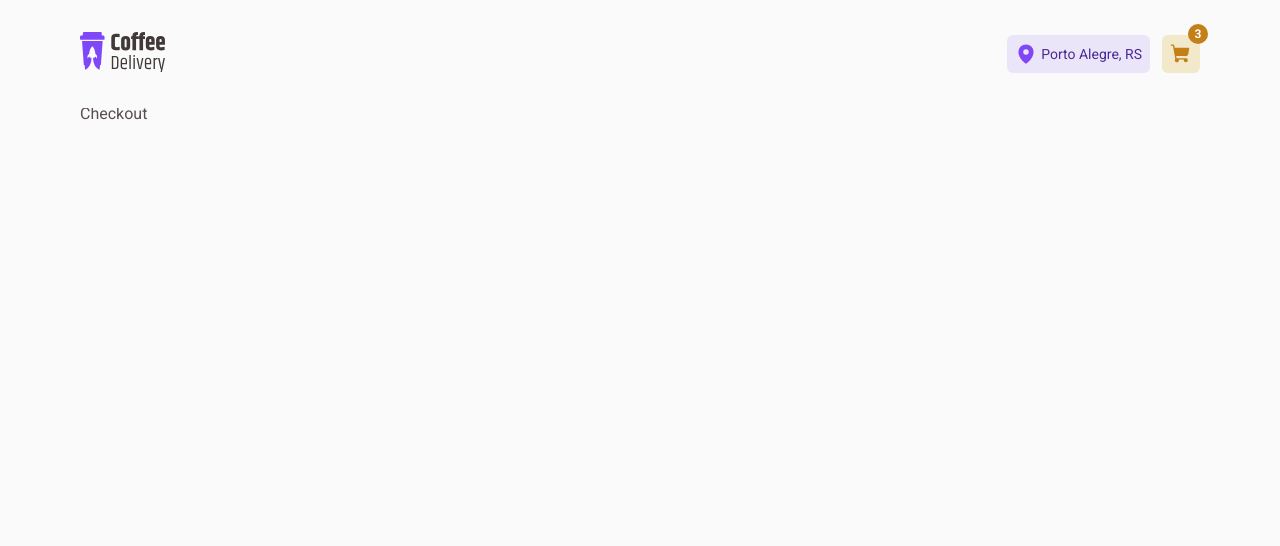
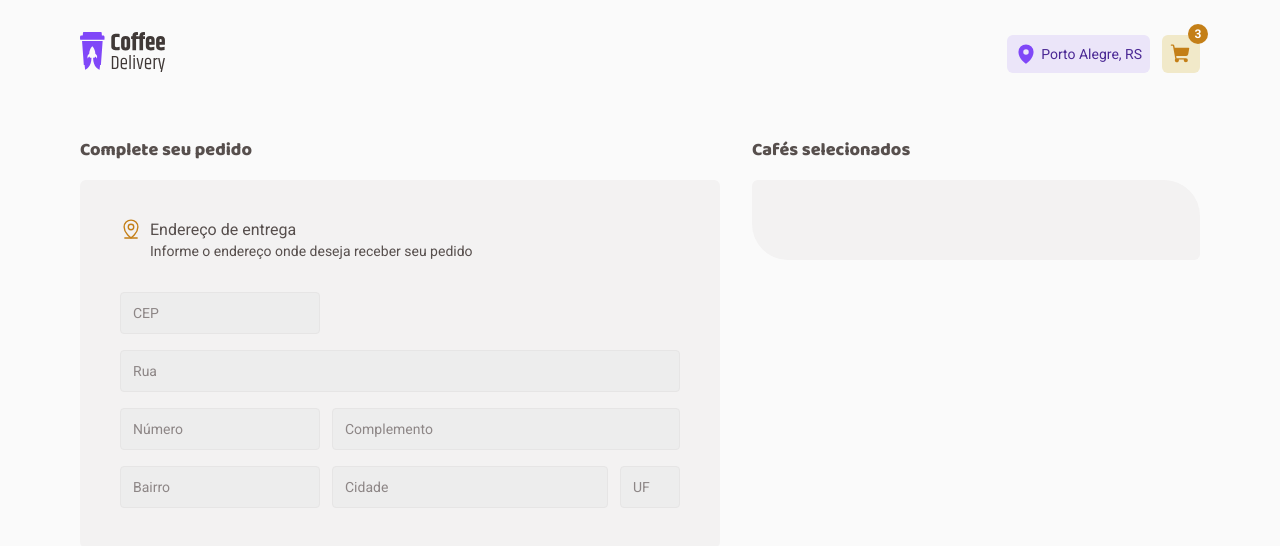
Before and after one commit to diogosilvasantana/desafio-02-coffe-delivery, a React (Vite) app: page /checkout in a window 1280 px wide. Shown: the top 546 px of the page. Built offline with nearby package versions, Linux system fonts and the light colour scheme.

Commit message:
Formulário Endereço Checkout

```diff
--- a/src/layouts/DefaultLayout/styles.ts
+++ b/src/layouts/DefaultLayout/styles.ts
@@ -4,8 +4,6 @@ export const LayoutContainer = styled.div`
   position: relative;
   top: 6.5rem;
   max-width: 70rem;
-  margin: auto;
-  border-radius: 8px;
+  margin: 0 auto;
   display: flex;
-  flex-direction: column;
 `
--- a/src/pages/Checkout/index.tsx
+++ b/src/pages/Checkout/index.tsx
@@ -1,3 +1,48 @@
+import { MapPinLine } from 'phosphor-react'
+import {
+  AddressContent,
+  CheckoutContainer,
+  AddressAndPaymentContainer,
+  OrdersContainer,
+  OrdersCard,
+  AddressHeader,
+  AddressForm,
+} from './styles'
+
 export function Checkout() {
-  return <div>Checkout</div>
+  return (
+    <CheckoutContainer>
+      <AddressAndPaymentContainer>
+        <h1>Complete seu pedido</h1>
+
+        <AddressContent>
+          <AddressHeader>
+            <div>
+              <MapPinLine size={22} />
+            </div>
+            <div>
+              <h3>Endereço de entrega</h3>
+              <span>Informe o endereço onde deseja receber seu pedido</span>
+            </div>
+          </AddressHeader>
+
+          <AddressForm>
+            <input type="text" placeholder="CEP" />
+            <input type="text" placeholder="Rua" />
+            <input type="text" placeholder="Número" />
+            <input type="text" placeholder="Complemento" />
+            <input type="text" placeholder="Bairro" />
+            <input type="text" placeholder="Cidade" />
+            <input type="text" maxLength={2} placeholder="UF" />
+          </AddressForm>
+        </AddressContent>
+      </AddressAndPaymentContainer>
+
+      <OrdersContainer>
+        <h1>Cafés selecionados</h1>
+
+        <OrdersCard></OrdersCard>
+      </OrdersContainer>
+    </CheckoutContainer>
+  )
 }
--- /dev/null
+++ b/src/pages/Checkout/styles.ts
@@ -0,0 +1,117 @@
+import styled from 'styled-components'
+
+export const CheckoutContainer = styled.section`
+  width: 100%;
+  padding: 2rem 0;
+  margin-bottom: 9rem;
+  display: grid;
+  grid-template-columns: 40rem 1fr;
+  gap: 2rem;
+`
+
+export const AddressAndPaymentContainer = styled.div`
+  width: 100%;
+  display: flex;
+  flex-direction: column;
+  justify-content: center;
+
+  h1 {
+    font-size: 1.125rem;
+    font-family: 'Baloo 2', sans-serif;
+    font-weight: 900;
+  }
+`
+
+export const AddressContent = styled.div`
+  margin-top: 1rem;
+  width: 100%;
+  background: ${(props) => props.theme['gray-200']};
+  padding: 2.5rem;
+  border-radius: 6px;
+`
+
+export const AddressHeader = styled.header`
+  display: flex;
+  align-items: start;
+  justify-content: start;
+  gap: 0.5rem;
+
+  div {
+    svg {
+      margin-top: -0.1rem;
+      color: ${(props) => props.theme['yellow-700']};
+    }
+
+    h3 {
+      font-weight: 400;
+      font-size: 1rem;
+      line-height: 1.3;
+    }
+
+    span {
+      font-size: 0.875rem;
+      line-height: 1.3;
+    }
+  }
+`
+
+export const AddressForm = styled.form`
+  width: 100%;
+  margin-top: 2rem;
+  display: flex;
+  flex-wrap: wrap;
+  gap: 1rem 0.75rem;
+
+  input {
+    background: ${(props) => props.theme['gray-300']};
+    color: ${(props) => props.theme['gray-700']};
+    padding: 0.75rem;
+    font-size: 0.875rem;
+    border: solid 1px ${(props) => props.theme['gray-400']};
+    border-radius: 4px;
+
+    &::placeholder {
+      color: ${(props) => props.theme['gray-600']};
+    }
+
+    &:first-child,
+    &:nth-child(3),
+    &:nth-child(5) {
+      width: 12.5rem;
+    }
+
+    &:nth-child(2) {
+      width: 35rem;
+    }
+
+    &:nth-child(4) {
+      width: 21.75rem;
+    }
+
+    &:nth-child(6) {
+      width: 17.25rem;
+    }
+
+    &:last-child {
+      width: 3.75rem;
+    }
+  }
+`
+
+export const OrdersContainer = styled.div`
+  width: 100%;
+
+  h1 {
+    font-size: 1.125rem;
+    font-family: 'Baloo 2', sans-serif;
+    font-weight: 900;
+  }
+`
+
+export const OrdersCard = styled.div`
+  margin-top: 1rem;
+  width: 100%;
+  background: ${(props) => props.theme['gray-200']};
+  padding: 2.5rem;
+  border-radius: 6px 36px 6px 36px;
+`
--- a/src/styles/global.ts
+++ b/src/styles/global.ts
@@ -21,4 +21,11 @@ export const GlobalStyle = createGlobalStyle`
   body, input, select {
     font: 400 1rem 'Roboto', sans-serif;
   }
+
+  input {
+    &:focus {
+    outline:0;
+    box-shadow: 0 0 0 1px ${(props) => props.theme['yellow-500']};
+  }
+  }
 `
```
